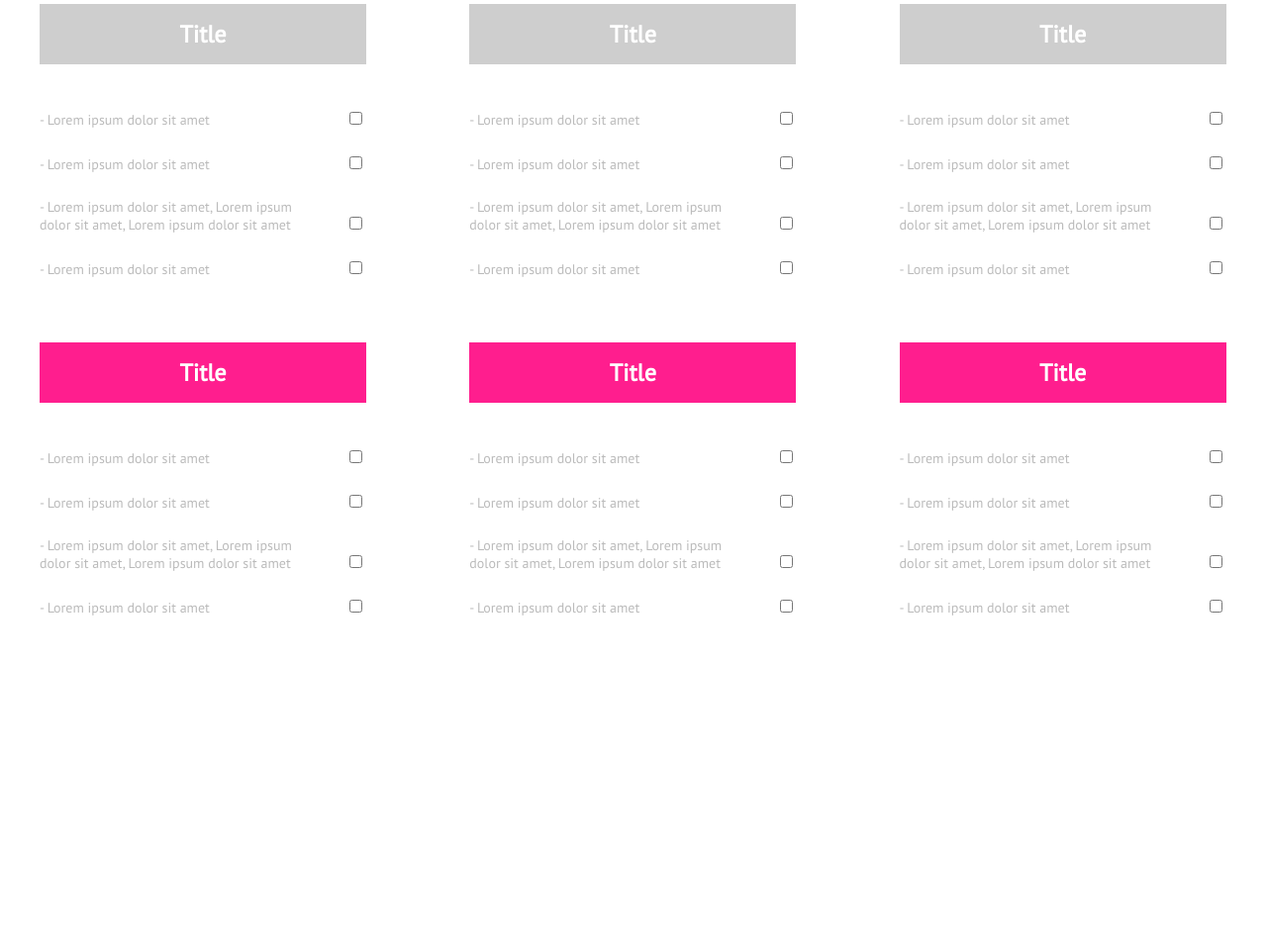
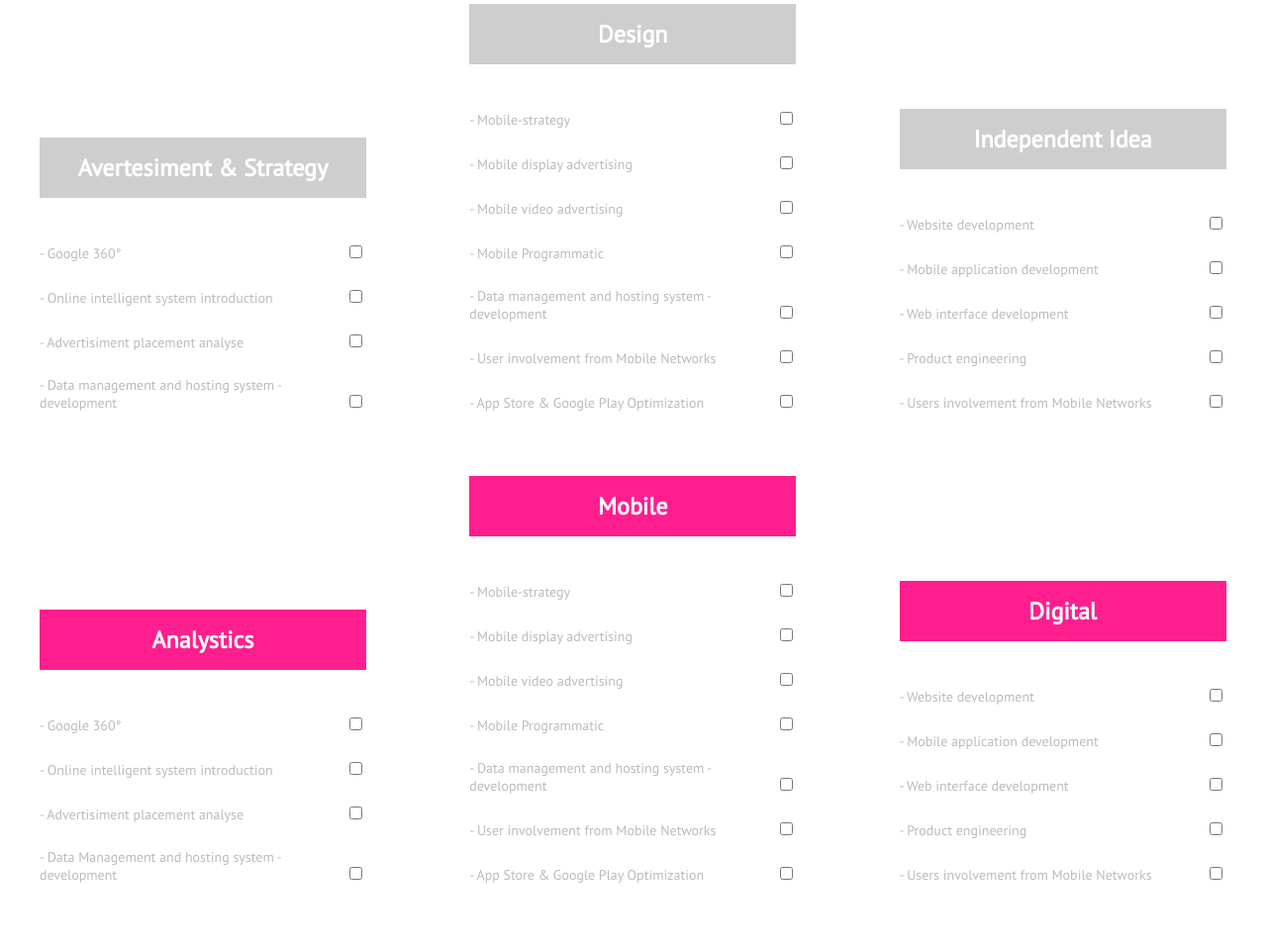
Before and after one commit to WillSylvan/Brief, a plain HTML site: page index.html in a window 1280 px wide. Shown: the part 1143-2104 px from the top of the page at 99% size. Before the commit the page ends 1839 px from the top, so only its background shows below. Drawn offline with Linux system fonts and the light colour scheme.

Commit message:
Service Item Problem

```diff
--- a/css/style.css
+++ b/css/style.css
@@ -4,6 +4,11 @@ h1{
 body {
    font-family: 'PT Sans', sans-serif;
    color:#bbbbbb;
+}
+
+.container{
+    height: 7000px;
+
 }
 
 .brief {
@@ -88,6 +93,8 @@ body {
 .service-item:nth-child(3n) {
     margin-right:0px;
 }
+
+
 .service-item h2 {
     margin: 0px;
     text-align: center;
--- a/index.html
+++ b/index.html
@@ -51,32 +51,32 @@
             <h1>Pakalpojumu izvēlne</h1>
 
             <div class="services-blocks">
-
+                <div class="tree-Item-blocks">
                     <div class="service-item silver">
-                    <h2>Title</h2>
+                        <h2>Avertesiment & Strategy</h2>
                         <div class="item-content">
                             <ul>
                                 <li>
                                     <p>
-                                    - Lorem ipsum dolor sit amet
+                                        - Google 360°
                                     </p>
                                     <input type="checkbox" name="whatever">
                                 </li>
                                 <li>
                                     <p>
-                                    - Lorem ipsum dolor sit amet
+                                        - Online intelligent system introduction
                                     </p>
                                     <input type="checkbox" name="whatever">
                                 </li>
                                 <li>
                                     <p>
-                                    - Lorem ipsum dolor sit amet, Lorem ipsum dolor sit amet, Lorem ipsum dolor sit amet
+                                        - Advertisiment placement analyse
                                     </p>
                                     <input type="checkbox" name="whatever">
                                 </li>
                                 <li>
                                     <p>
-                                    - Lorem ipsum dolor sit amet
+                                        - Data management and hosting system - development
                                     </p>
                                     <input type="checkbox" name="whatever">
                                 </li>
@@ -84,30 +84,48 @@
                         </div>
                     </div>
                     <div class="service-item silver">
-                    <h2>Title</h2>
+                        <h2>Design</h2>
                         <div class="item-content">
                             <ul>
                                 <li>
                                     <p>
-                                    - Lorem ipsum dolor sit amet
+                                        - Mobile-strategy
                                     </p>
                                     <input type="checkbox" name="whatever">
                                 </li>
                                 <li>
                                     <p>
-                                    - Lorem ipsum dolor sit amet
+                                        - Mobile display advertising
                                     </p>
                                     <input type="checkbox" name="whatever">
                                 </li>
                                 <li>
                                     <p>
-                                    - Lorem ipsum dolor sit amet, Lorem ipsum dolor sit amet, Lorem ipsum dolor sit amet
+                                        - Mobile video advertising
                                     </p>
                                     <input type="checkbox" name="whatever">
                                 </li>
                                 <li>
                                     <p>
-                                    - Lorem ipsum dolor sit amet
+                                        - Mobile Programmatic
+                                    </p>
+                                    <input type="checkbox" name="whatever">
+                                </li>
+                                <li>
+                                    <p>
+                                        - Data management and hosting system - development
+                                    </p>
+                                    <input type="checkbox" name="whatever">
+                                </li>
+                                <li>
+                                    <p>
+                                        - User involvement from Mobile Networks
+                                    </p>
+                                    <input type="checkbox" name="whatever">
+                                </li>
+                                <li>
+                                    <p>
+                                        - App Store & Google Play Optimization
                                     </p>
                                     <input type="checkbox" name="whatever">
                                 </li>
@@ -115,30 +133,70 @@
                         </div>
                     </div>
                     <div class="service-item silver">
-                    <h2>Title</h2>
+                        <h2>Independent Idea</h2>
                         <div class="item-content">
                             <ul>
                                 <li>
                                     <p>
-                                    - Lorem ipsum dolor sit amet
+                                        - Website development
                                     </p>
                                     <input type="checkbox" name="whatever">
                                 </li>
                                 <li>
                                     <p>
-                                    - Lorem ipsum dolor sit amet
+                                        - Mobile application development
                                     </p>
                                     <input type="checkbox" name="whatever">
                                 </li>
                                 <li>
                                     <p>
-                                    - Lorem ipsum dolor sit amet, Lorem ipsum dolor sit amet, Lorem ipsum dolor sit amet
+                                        - Web interface development
                                     </p>
                                     <input type="checkbox" name="whatever">
                                 </li>
                                 <li>
                                     <p>
-                                    - Lorem ipsum dolor sit amet
+                                        - Product engineering
+                                    </p>
+                                    <input type="checkbox" name="whatever">
+                                </li>
+                                <li>
+                                    <p>
+                                        - Users involvement from Mobile Networks
+                                    </p>
+                                    <input type="checkbox" name="whatever">
+                                </li>
+                            </ul>
+                        </div>
+                    </div>
+                </div>
+
+                <div class="tree-Item-blocks">
+                    <div class="service-item pink">
+                        <h2>Analystics</h2>
+                        <div class="item-content">
+                            <ul>
+                                <li>
+                                    <p>
+                                        - Google 360°
+                                    </p>
+                                    <input type="checkbox" name="whatever">
+                                </li>
+                                <li>
+                                    <p>
+                                        - Online intelligent system introduction
+                                    </p>
+                                    <input type="checkbox" name="whatever">
+                                </li>
+                                <li>
+                                    <p>
+                                        - Advertisiment placement analyse
+                                    </p>
+                                    <input type="checkbox" name="whatever">
+                                </li>
+                                <li>
+                                    <p>
+                                        - Data Management and hosting system - development
                                     </p>
                                     <input type="checkbox" name="whatever">
                                 </li>
@@ -146,30 +204,48 @@
                         </div>
                     </div>
                     <div class="service-item pink">
-                    <h2>Title</h2>
+                        <h2>Mobile</h2>
                         <div class="item-content">
                             <ul>
                                 <li>
                                     <p>
-                                    - Lorem ipsum dolor sit amet
+                                        - Mobile-strategy
                                     </p>
                                     <input type="checkbox" name="whatever">
                                 </li>
                                 <li>
                                     <p>
-                                    - Lorem ipsum dolor sit amet
+                                        - Mobile display advertising
                                     </p>
                                     <input type="checkbox" name="whatever">
                                 </li>
                                 <li>
                                     <p>
-                                    - Lorem ipsum dolor sit amet, Lorem ipsum dolor sit amet, Lorem ipsum dolor sit amet
+                                        - Mobile video advertising
                                     </p>
                                     <input type="checkbox" name="whatever">
                                 </li>
                                 <li>
                                     <p>
-                                    - Lorem ipsum dolor sit amet
+                                        - Mobile Programmatic
+                                    </p>
+                                    <input type="checkbox" name="whatever">
+                                </li>
+                                <li>
+                                    <p>
+                                        - Data management and hosting system - development
+                                    </p>
+                                    <input type="checkbox" name="whatever">
+                                </li>
+                                <li>
+                                    <p>
+                                        - User involvement from Mobile Networks
+                                    </p>
+                                    <input type="checkbox" name="whatever">
+                                </li>
+                                <li>
+                                    <p>
+                                        - App Store & Google Play Optimization
                                     </p>
                                     <input type="checkbox" name="whatever">
                                 </li>
@@ -177,61 +253,36 @@
                         </div>
                     </div>
                     <div class="service-item pink">
-                    <h2>Title</h2>
+                        <h2>Digital</h2>
                         <div class="item-content">
                             <ul>
                                 <li>
                                     <p>
-                                    - Lorem ipsum dolor sit amet
+                                        - Website development
                                     </p>
                                     <input type="checkbox" name="whatever">
                                 </li>
                                 <li>
                                     <p>
-                                    - Lorem ipsum dolor sit amet
+                                        - Mobile application development
                                     </p>
                                     <input type="checkbox" name="whatever">
                                 </li>
                                 <li>
                                     <p>
-                                    - Lorem ipsum dolor sit amet, Lorem ipsum dolor sit amet, Lorem ipsum dolor sit amet
+                                        - Web interface development
                                     </p>
                                     <input type="checkbox" name="whatever">
                                 </li>
                                 <li>
                                     <p>
-                                    - Lorem ipsum dolor sit amet
-                                </p>
-                                <input type="checkbox" name="whatever">
-                            </li>
-                        </ul>
-                    </div>
-                </div>
-                <div class="service-item pink">
-                    <h2>Title</h2>
-                    <div class="item-content">
-                        <ul>
-                            <li>
-                                <p>
-                                    - Lorem ipsum dolor sit amet
+                                        - Product engineering
                                     </p>
                                     <input type="checkbox" name="whatever">
                                 </li>
                                 <li>
                                     <p>
-                                    - Lorem ipsum dolor sit amet
-                                </p>
-                                <input type="checkbox" name="whatever">
-                            </li>
-                            <li>
-                                <p>
-                                    - Lorem ipsum dolor sit amet, Lorem ipsum dolor sit amet, Lorem ipsum dolor sit amet
-                                </p>
-                                <input type="checkbox" name="whatever">
-                            </li>
-                            <li>
-                                <p>
-                                    - Lorem ipsum dolor sit amet
+                                        - Users involvement from Mobile Networks
                                     </p>
                                     <input type="checkbox" name="whatever">
                                 </li>
@@ -239,7 +290,7 @@
                         </div>
                     </div>
 
-
+                </div>
             </div>
         </div>
     </div>
```
Lines whose indentation alone changed are shown as unchanged.
